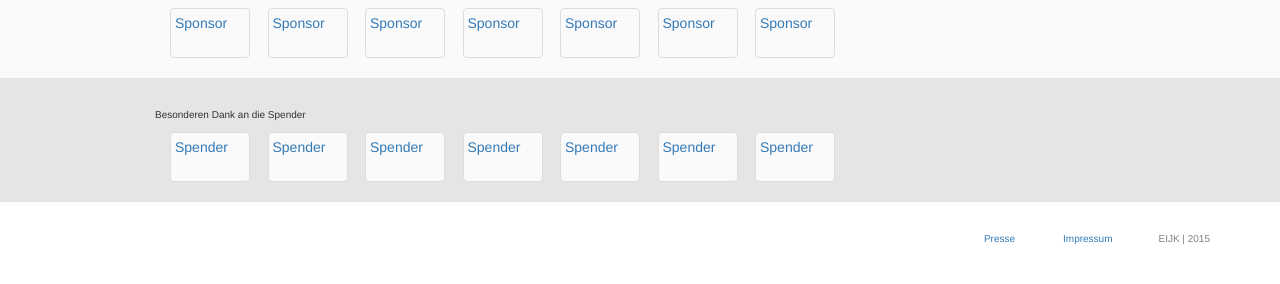
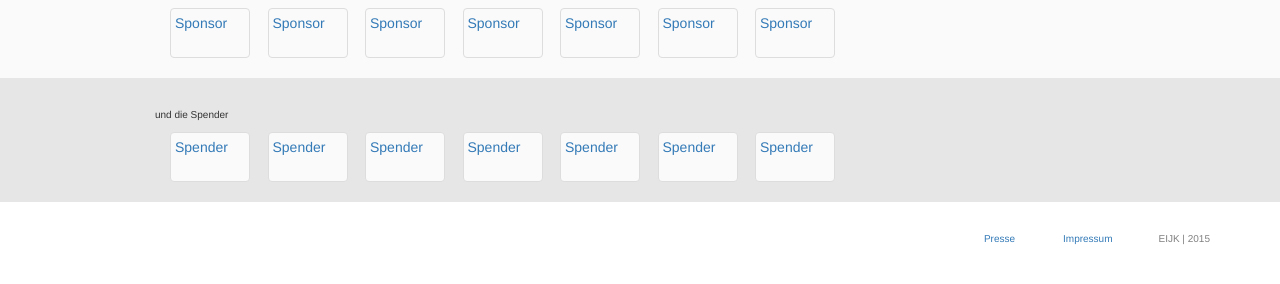
Before and after one commit to susedev/test, a Jekyll site: the page built from download.html, in a window 1280 px wide. Shown: the part 343-627 px from the top of the page. Built offline with Jekyll 4.4.1, drawn with Linux system fonts in a browser that asks for light colours; nearby versions of some CDN libraries.

Commit message:
Update page.html

```diff
--- a/_layouts/page.html
+++ b/_layouts/page.html
@@ -64,10 +64,10 @@ layout: base
   </div>
 </footer>
 
-<footer style="background-color:#E5E5E5">
+<footer style="background-color:#E6E6E6">
   <div class="container">
     <div class="col-md-8">
-            <p style="margin-top: 30px; margin-left:70px; color=#808080; font-size:10px;" > Besonderen Dank an die Spender </p>
+            <p style="margin-top: 30px; margin-left:70px; color=#808080; font-size:10px;" > und die Spender </p>
       <div class="container" style="margin-left:70px;">
         <div class="row">
           <div class="col-md-1">
```
